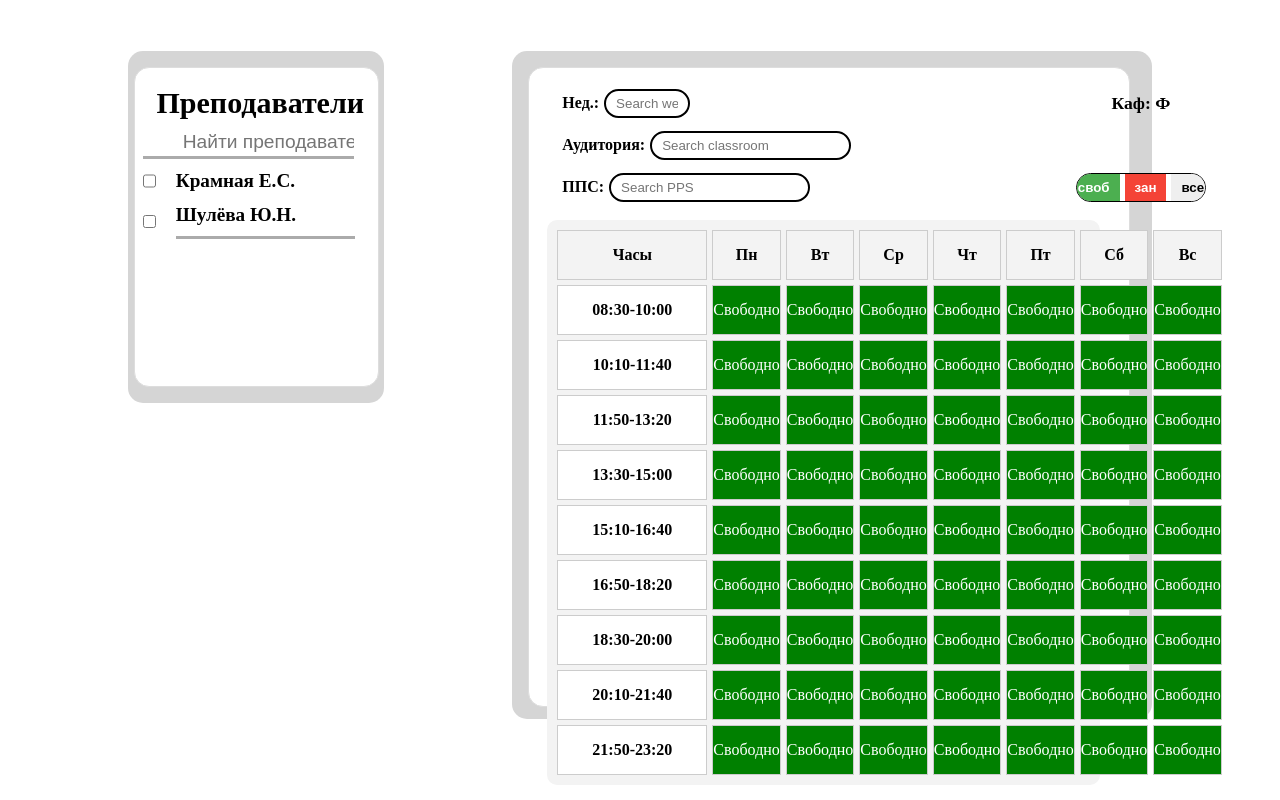
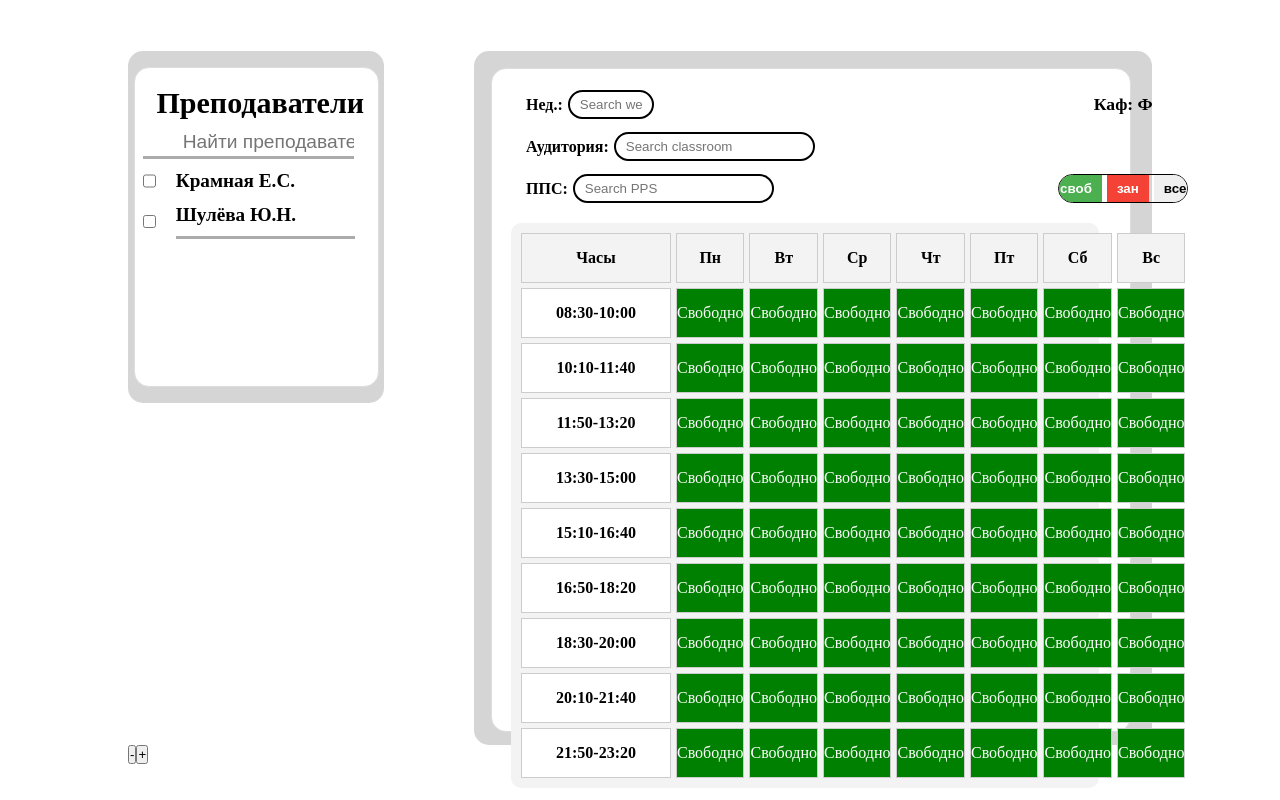
Before and after one commit to okawar/YSTUSchedule, a React (Create React App) app: page / in a window 1280 px wide. Built offline with nearby package versions, Linux system fonts and the light colour scheme.

Commit message:
new window

```diff
--- a/src/App.js
+++ b/src/App.js
@@ -6,19 +6,37 @@ import MainTable from "./components/MainTable";
 import { useState } from "react";
 
 function App() {
-    const [selectedTeachers, setSelectedTeachers] = useState([]); // Массив выбранных преподавателей
+    const [selectedTeachers, setSelectedTeachers] = useState([]);
+    const [selectedGroups, setSelectedGroups] = useState([]);// Массив выбранных преподавателей
     const [weekData, setWeekData] = useState([
-        { teacher: "Крамная Е.С.", week: "Пн", time: "08:30-10:00", business: true, auditory: "101" },
-        { teacher: "Шулёва Ю.Н.", week: "Вт", time: "10:10-11:40", business: false, auditory: "102" },
-        { teacher: "Крамная Е.С.", week: "Ср", time: "13:30-15:00", business: true, auditory: "101" }
+        { teacher: "Крамная Е.С.", week: "Пн", time: "08:30-10:00", business: true, auditory: "101", group: "ЦИС-38" },
+        { teacher: "Шулёва Ю.Н.", week: "Вт", time: "10:10-11:40", business: false, auditory: "102",group: "ЦИСБ-34" },
+        { teacher: "Крамная Е.С.", week: "Ср", time: "13:30-15:00", business: true, auditory: "101", group: "ЦИС-38" }
     ]); // Пример данных
+    const [page, setPage] = useState(0);
 
+    console.log(page)
     return (
         <div className="App">
             <div className="container">
                 <div className="main">
-                    <MainList selectedTeachers={selectedTeachers} setSelectedTeachers={setSelectedTeachers} />
+
+
+                    <MainList selectedTeachers={selectedTeachers} setSelectedTeachers={setSelectedTeachers} selectedGroups={selectedGroups} setSelectedGroups={setSelectedGroups} page={page}/>
                     <MainTable selectedTeachers={selectedTeachers} weekData={weekData} />
+                </div>
+                <div className="main__btns">
+                    <button
+                        onClick={() => {
+                            setPage(page - 1);
+                        }}
+                    >-</button>
+                    <button
+                        onClick={() => {
+                            setPage(page + 1);
+                        }}
+                    >+</button>
+
                 </div>
             </div>
         </div>
--- a/src/components/MainList.jsx
+++ b/src/components/MainList.jsx
@@ -1,9 +1,10 @@
 import React from 'react';
 
-const MainList = ({ selectedTeachers, setSelectedTeachers }) => {
+const MainList = ({ selectedTeachers, setSelectedTeachers, page, selectedGroups, setSelectedGroups }) => {
     const teachers = ["Крамная Е.С.", "Шулёва Ю.Н."]; // Данные о преподавателях
+    const groups = ["ЦИС-38", "ЦИСБ-34"]; // Данные о преподавателях
 
-    const handleCheckboxChange = (teacher) => {
+    const handleCheckboxChangeTeachers = (teacher) => {
         if (selectedTeachers.includes(teacher)) {
             // Убираем из списка если уже выбран
             setSelectedTeachers(selectedTeachers.filter((t) => t !== teacher));
@@ -12,7 +13,17 @@ const MainList = ({ selectedTeachers, setSelectedTeachers }) => {
             setSelectedTeachers([...selectedTeachers, teacher]);
         }
     };
+    const handleCheckboxChangeGroups = (group) => {
+        if (selectedGroups.includes(group)) {
+            // Убираем из списка если уже выбран
+            setSelectedGroups(selectedGroups.filter((t) => t !== group));
+        } else {
+            // Добавляем преподавателя в список
+            setSelectedGroups([...selectedGroups, group]);
+        }
+    };
 
+    if (page == 0){
         return (
             <div>
                 <div className="wrapper__card">
@@ -25,7 +36,7 @@ const MainList = ({ selectedTeachers, setSelectedTeachers }) => {
                                     <input
                                         type="checkbox"
                                         checked={selectedTeachers.includes(teacher)}
-                                    onChange={() => handleCheckboxChange(teacher)}
+                                        onChange={() => handleCheckboxChangeTeachers(teacher)}
                                     />
                                     <p>{teacher}</p>
                                 </div>
@@ -35,6 +46,32 @@ const MainList = ({ selectedTeachers, setSelectedTeachers }) => {
                 </div>
             </div>
         );
+    }
+    if (page == 1){
+        return (
+            <div>
+                <div className="wrapper__card">
+                    <div className="card">
+                        <h2 className="card__name">Группы</h2>
+                        <div className="card__body">
+                            <input type="text" className="card__search" placeholder="Найти группу" />
+                            {groups.map((group) => (
+                                <div key={group}>
+                                    <input
+                                        type="checkbox"
+                                        checked={selectedGroups.includes(group)}
+                                        onChange={() => handleCheckboxChangeGroups(group)}
+                                    />
+                                    <p>{group}</p>
+                                </div>
+                            ))}
+                        </div>
+                    </div>
+                </div>
+            </div>
+        );
+    }
+
 };
 
 export default MainList;
--- a/src/styles/table.css
+++ b/src/styles/table.css
@@ -1,7 +1,7 @@
 .wrapper__table {
   background-color: rgba(171, 171, 171, 0.5019607843);
   border-radius: 15px;
-  width: 50vw;
+  width: 53vw;
   padding: 0.5% 2% 2% 2.5%;
 }
 
@@ -11,8 +11,8 @@
   border-radius: 15px;
   padding: 1% 0 0 3%;
   margin-top: 2%;
-  height: 80vh;
-  width: 47vw;
+  height: 83vh;
+  width: 50vw;
   display: flex;
   flex-direction: column;
 }
--- a/src/styles/table.scss
+++ b/src/styles/table.scss
@@ -1,7 +1,7 @@
 .wrapper__table{
   background-color: #ababab80;
   border-radius: 15px;
-  width: 50vw;
+  width: 53vw;
   padding: 0.5% 2% 2% 2.5%;
 }
 
@@ -11,8 +11,8 @@
   border-radius: 15px;
   padding: 1% 0 0 3%;
   margin-top: 2%;
-  height: 80vh;
-  width: 47vw;
+  height: 83vh;
+  width: 50vw;
   display: flex;
   flex-direction: column;
 }
```
Lines whose indentation alone changed are shown as unchanged.
